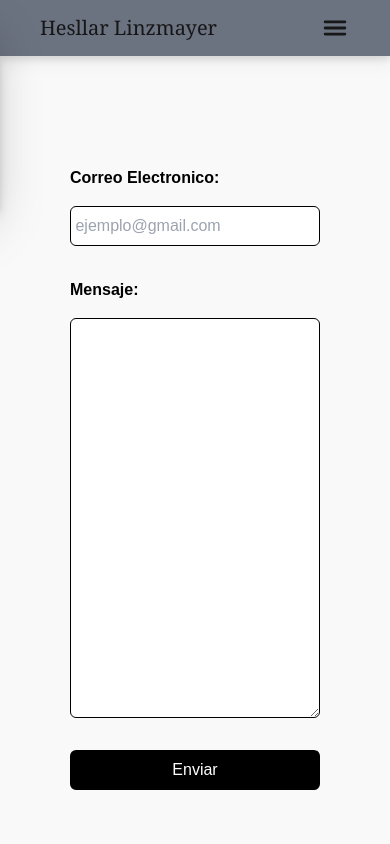
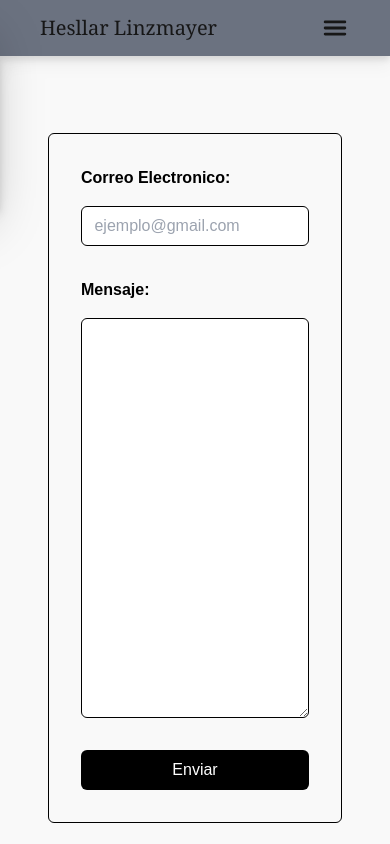
Before and after one commit to Hesllar/mi-blog, a Next.js app: page /contact in a window 390 px wide. Shown: the top 844 px of the page. Built offline with nearby package versions, Linux system fonts and the light colour scheme.

Commit message:
fix:se corrige estilos css y error de funcionalidad en formulario contacto

```diff
--- a/src/components/contact/Contact.tsx
+++ b/src/components/contact/Contact.tsx
@@ -91,11 +91,9 @@ const Contact = () => {
       }
       resetForm();
       setErrorSubmited(false);
+      onToggleToast();
     } catch (error) {
-      console.log(error);
       setErrorSubmited(true);
-    } finally {
-      if (isOpenToast) return;
       onToggleToast();
     }
   };
@@ -111,7 +109,7 @@ const Contact = () => {
   }, [isOpenToast]);
 
   return (
-    <div className="flex flex-col justify-center items-center sm:w-auto md:w-[500px]">
+    <div className="flex flex-col justify-center items-center w-full p-12 md:p-0 md:w-[500px] gap-8">
       {isOpenToast && (
         <Toast
           message="Correo enviado correctamente"
@@ -122,16 +120,16 @@ const Contact = () => {
 
       <form
         onSubmit={handleOnSubmit}
-        className="flex justify-center items-center w-full h-[800px] fade-in-right"
+        className="flex justify-center items-center w-full"
       >
-        <div className="flex flex-col gap-8  w-full p-2 sm:p-8 sm:border sm:border-black sm:shadow-lg rounded-md">
+        <div className="flex flex-col gap-8 w-full p-8 border border-black sm:shadow-lg rounded-md">
           <div className="flex flex-col w-full justify-between gap-4">
             <label htmlFor="" className="text-black font-semibold">
               Correo Electronico:
             </label>
             <input
               type="email"
-              className={clsx("border rounded-md h-[40px]", {
+              className={clsx("border rounded-md h-[40px] p-2 text-black", {
                 "border-black": initialForm || !errorForm.errorEmail,
                 "border-red-500": !initialForm && errorForm.errorEmail,
               })}
@@ -152,7 +150,7 @@ const Contact = () => {
             </label>
             <textarea
               onChange={handleOnChange}
-              className={clsx("border rounded-md h-[400px]", {
+              className={clsx("border rounded-md h-[400px] p-2 text-black", {
                 "border-black": initialForm || !errorForm.errorMessage,
                 "border-red-500": !initialForm && errorForm.errorMessage,
               })}
```
